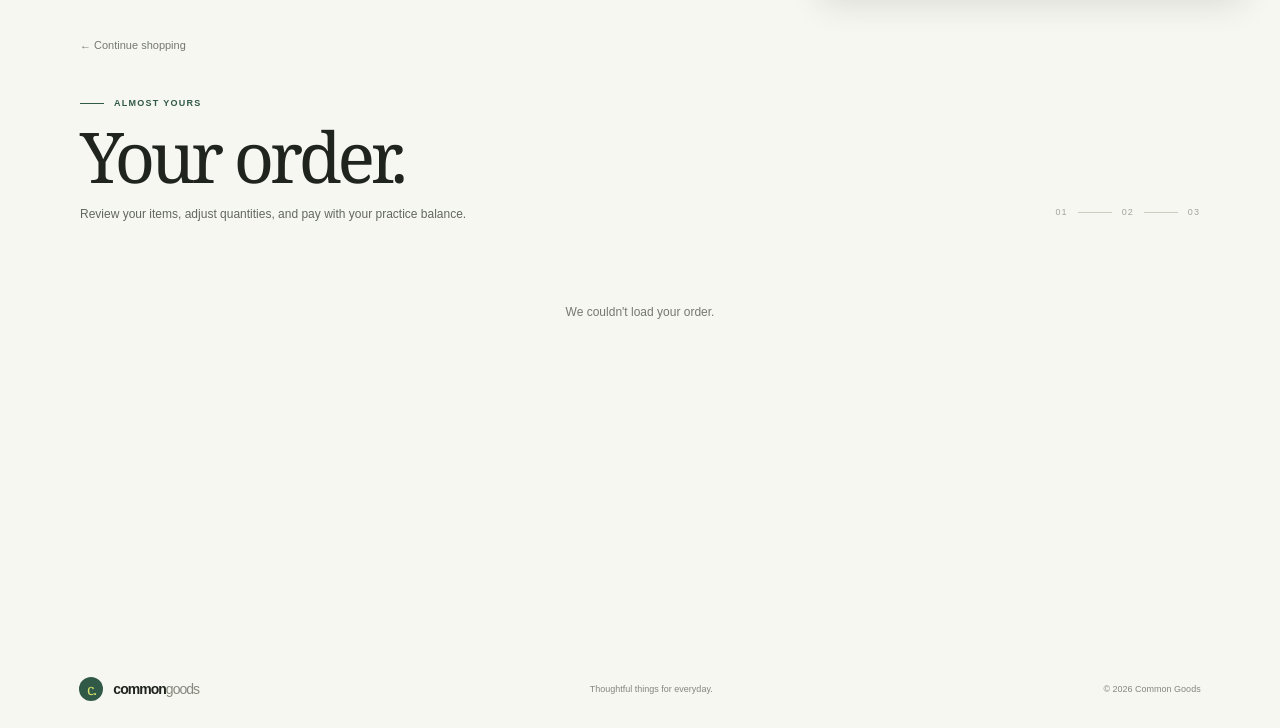
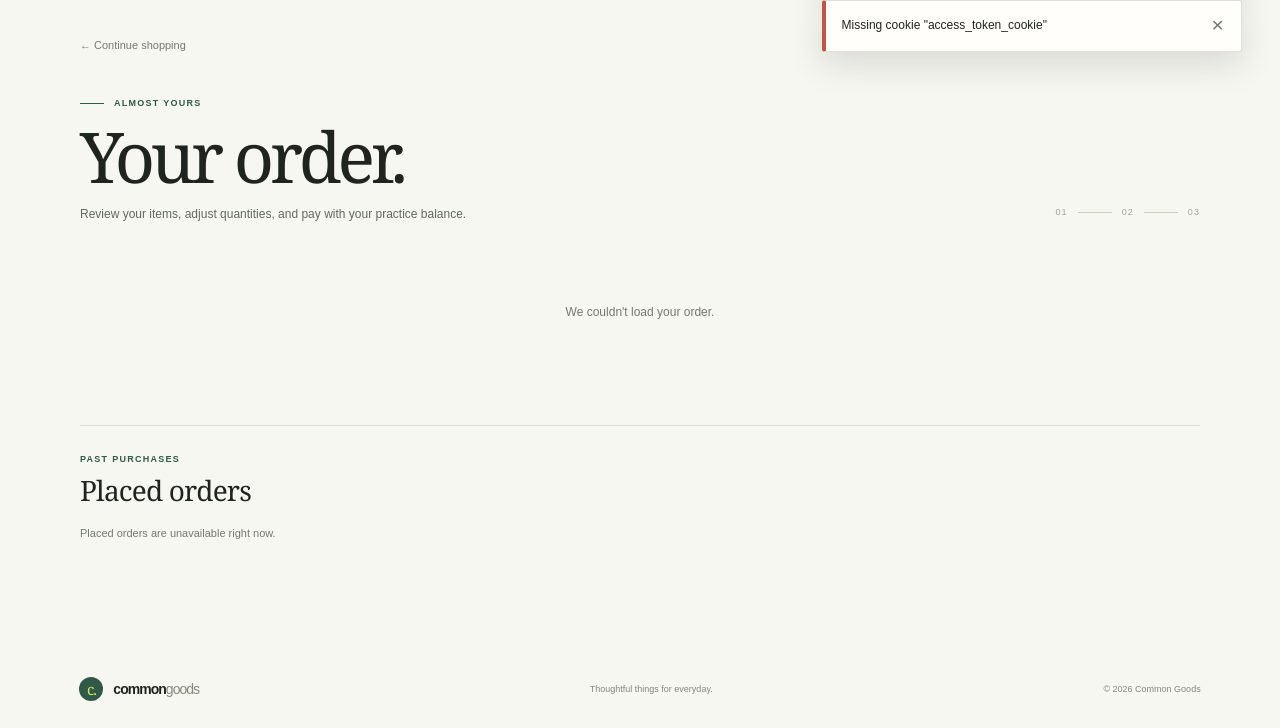
Before and after one commit to pakashiva/ecom, a Flask app: template templates/orders.html in a window 1280 px wide. Shown: the part 82-810 px from the top of the page. Run offline with Flask 3, Linux system fonts and the light colour scheme; the template is opened without the code that fills it, so the values that code supplies are empty.

Commit message:
ordering, checkout handling

```diff
--- a/app_config.py
+++ b/app_config.py
@@ -17,7 +17,7 @@ app.config.update(
     JWT_COOKIE_SAMESITE="Lax",
     JWT_COOKIE_CSRF_PROTECT=False,
     JWT_CSRF_CHECK_FORM=True,
-    JWT_ACCESS_TOKEN_EXPIRES=timedelta(minutes=15),
+    JWT_ACCESS_TOKEN_EXPIRES=timedelta(minutes=225),
 )
 
 jwt = JWTManager(app)
--- a/main.py
+++ b/main.py
@@ -30,6 +30,7 @@ def get_cart_items():
     from sqlalchemy import select
 
     stmt = select(
+        orders.c.order_id,
         order_items.c.quantity,
         order_items.c.unit_price,
         products.c.product_id,
@@ -60,6 +61,7 @@ def get_cart_items():
 
     items = [
         {
+        "order_id": row["order_id"],
         "product_name" : row["product_name"],
         "product_id" : row["product_id"],
         "quantity" : row["quantity"],
@@ -164,6 +166,176 @@ def add_items():
         app.logger.exception("Could not create cart order")
         return jsonify(error="Could not create cart order"), 500
 
+#PATCH /api/cart/items/<product_id>
+
+@app.route("/api/orders/<order_id>/items/<product_id>" , methods = ['PATCH'])
+@jwt_required()
+def update_quantity(product_id , order_id):
+
+    user_id = int(get_jwt_identity())
+    new_quantity = request.get_json()
+
+    if product_id is None or new_quantity is None:
+        return jsonify({"quantity"  : "Invalid"})
+
+    from sqlalchemy import update
+
+    stmt = update(order_items
+            ).values(quantity = int(new_quantity["quantity"])
+            ).where(order_items.c.product_id == int(product_id),
+                 order_items.c.order_id == int(order_id)
+            ).returning(order_items.c.quantity)
+
+    try:
+        with engine.begin() as connection:
+            qt = connection.execute(stmt).scalar_one_or_none()
+
+    except Exception as e:
+        return jsonify({"quantity"  : str(e)})
+
+    return jsonify({"quantity" : str(qt)})
+
+# DELETE /api/orders/<order_id>/items/<product_id>
+
+@app.route("/api/orders/<order_id>/items/<product_id>" , methods = ['DELETE'])
+@jwt_required()
+def delete_item(order_id , product_id):
+
+    from sqlalchemy import delete
+
+    stmt = delete(order_items
+            ).where(order_items.c.product_id == int(product_id),
+                    order_items.c.order_id == int(order_id))
+
+    try:
+        with engine.begin() as connection:
+            connection.execute(stmt)
+
+        return jsonify({"message" : "Success"})
+
+    except Exception as e:
+
+        return jsonify({"message" : str(e)})
+
+@app.route("/api/orders/checkout" , methods = ['POST'])
+@jwt_required()
+def check_out():
+    from sqlalchemy import select, update
+
+    try:
+        data = request.get_json()
+        user_id = int(get_jwt_identity())
+        total_amount = Decimal(str(data["total_amount"]))
+        items = data["items"]
+        order_ids = {int(item["order_id"]) for item in items}
+        order_id = min(order_ids)
+
+        with engine.begin() as connection:
+            balance = connection.execute(
+                select(account.c.balance)
+                .where(account.c.user_id == user_id)
+                .with_for_update()
+            ).scalar_one()
+
+            if total_amount > balance:
+                return jsonify(error="Insufficient wallet balance"), 409
+
+            connection.execute(
+                update(orders)
+                .where(
+                    orders.c.order_id.in_(order_ids),
+                    orders.c.user_id == user_id,
+                    orders.c.status == "cart",
+                )
+                .values(status="paid")
+            )
+
+            connection.execute(
+                update(account)
+                .where(account.c.user_id == user_id)
+                .values(balance=account.c.balance - total_amount)
+            )
+
+            for item in items:
+                connection.execute(
+                    update(products)
+                    .where(products.c.product_id == int(item["product_id"]))
+                    .values(
+                        stock_quantity=(
+                            products.c.stock_quantity - int(item["quantity"])
+                        )
+                    )
+                    .returning(products.c.product_id)
+                ).scalar_one()
+
+        return jsonify(
+            message="Order placed successfully",
+            order_id=order_id,
+            order_ids=sorted(order_ids),
+            total_amount=str(total_amount),
+        ), 200
+    except Exception as e:
+        app.logger.exception("Checkout failed")
+        return jsonify(error=str(e)), 500
+
+@app.route("/api/orders/paid", methods=["GET"])
+@jwt_required()
+def get_paid_orders():
+    user_id = int(get_jwt_identity())
+    from sqlalchemy import select
+
+    stmt = (
+        select(
+            orders.c.order_id,
+            orders.c.created_at,
+            order_items.c.product_id,
+            products.c.product_name,
+            order_items.c.quantity,
+            order_items.c.unit_price,
+        )
+        .select_from(orders)
+        .join(order_items, orders.c.order_id == order_items.c.order_id)
+        .join(products, order_items.c.product_id == products.c.product_id)
+        .where(
+            orders.c.user_id == user_id,
+            orders.c.status == "paid",
+        )
+        .order_by(orders.c.created_at.desc(), orders.c.order_id.desc())
+    )
+
+    with engine.connect() as connection:
+        rows = connection.execute(stmt).mappings().all()
+
+    paid_orders = {}
+    for row in rows:
+        order_id = row["order_id"]
+        order = paid_orders.setdefault(
+            order_id,
+            {
+                "order_id": order_id,
+                "created_at": row["created_at"].isoformat(),
+                "items": [],
+                "total_amount": Decimal("0.00"),
+            },
+        )
+        line_total = row["unit_price"] * row["quantity"]
+        order["items"].append(
+            {
+                "product_id": row["product_id"],
+                "product_name": row["product_name"],
+                "quantity": row["quantity"],
+                "unit_price": str(row["unit_price"]),
+                "line_total": str(line_total),
+            }
+        )
+        order["total_amount"] += line_total
+
+    return jsonify(
+        orders=[
+            {**order, "total_amount": str(order["total_amount"])}
+            for order in paid_orders.values()
+        ]
+    )
 
 @app.route("/wallet" , methods = ['GET'])
 @jwt_required()
@@ -307,7 +479,6 @@ def get_list():
         )
 
 
-
 # Login , singup , logout
 
 @app.route('/login' , methods = ['GET' , 'POST'])
--- a/static/css/orders.css
+++ b/static/css/orders.css
@@ -52,6 +52,18 @@
 .orders-empty .button,.order-confirmation .button{margin-top:4px}
 .order-confirmation .eyebrow{justify-content:center;margin:20px 0 0}
 .confirmation-mark{background:#dce8b1;color:var(--green);font-family:var(--sans);font-size:21px}
+.paid-orders-section{margin-top:58px;padding-top:28px;border-top:1px solid var(--line)}
+.paid-orders-heading{display:flex;align-items:end;justify-content:space-between;margin-bottom:18px}
+.paid-orders-heading .eyebrow{margin-bottom:7px}
+.paid-orders-heading h2{margin:0;font-family:var(--serif);font-size:28px;font-weight:500;letter-spacing:-.03em}
+.paid-orders-state{color:var(--muted);font-size:11px}
+.paid-orders-list{display:grid;gap:14px}
+.paid-order-card{padding:19px 21px;background:#eeefe8}
+.paid-order-card-heading{display:flex;justify-content:space-between;gap:16px;align-items:baseline}
+.paid-order-card-heading h3{margin:0;font-size:13px;font-weight:600}
+.paid-order-card-heading time{color:#74796f;font-size:10px}
+.paid-order-lines{display:grid;gap:7px;margin:14px 0;padding:0;list-style:none;color:#62685d;font-size:11px}
+.paid-order-total{margin:0;padding-top:12px;border-top:1px solid #d5d8ce;text-align:right;color:var(--ink);font-size:11px;font-weight:600}
 @media(max-width:850px){.order-content{grid-template-columns:minmax(0,1fr) 290px;gap:24px}.order-item{grid-template-columns:78px minmax(0,1fr) auto;gap:13px}.order-item-image{width:78px;height:96px}.order-item-price{min-width:75px}}
 @media(max-width:680px){.orders-main{width:min(100% - 32px,1120px);padding:25px 0 60px}.orders-heading{align-items:start;flex-direction:column;margin:36px 0 25px}.orders-step{display:none}.order-content{grid-template-columns:1fr;gap:25px}.order-summary{position:static;order:-1}.order-item{grid-template-columns:68px minmax(0,1fr) auto;gap:11px}.order-item-image{width:68px;height:83px}.order-item-price{min-width:65px}.order-item-name{font-size:11px}.orders-header .account-nav{gap:12px}}
 @media(max-width:400px){.order-item{grid-template-columns:56px minmax(0,1fr) auto;gap:9px}.order-item-image{width:56px;height:70px}.order-item-price{min-width:58px}.order-item-price strong{font-size:10px}}
--- a/static/js/orders.js
+++ b/static/js/orders.js
@@ -11,6 +11,8 @@
     const emptyState = document.getElementById("orders-empty");
     const confirmation = document.getElementById("order-confirmation");
     const confirmationDetail = document.getElementById("confirmation-detail");
+    const paidOrdersState = document.getElementById("paid-orders-state");
+    const paidOrdersList = document.getElementById("paid-orders-list");
 
     let cart = null;
     let isMutating = false;
@@ -51,9 +53,13 @@
 
     function createOrderItem(item) {
         const productId = String(item.product_id);
+        if (item.order_id === undefined || item.order_id === null) {
+            throw new Error("Cart API item is missing order_id");
+        }
         const quantity = Number(item.quantity);
         const row = document.createElement("article");
         row.className = "order-item";
+        row.dataset.orderId = String(item.order_id);
         row.dataset.productId = productId;
         row.dataset.quantity = String(quantity);
 
@@ -178,16 +184,68 @@
         }
     }
 
-    async function changeQuantity(productId, nextQuantity) {
+    function createPaidOrder(order) {
+        const article = document.createElement("article");
+        article.className = "paid-order-card";
+
+        const heading = document.createElement("div");
+        heading.className = "paid-order-card-heading";
+        const orderLabel = document.createElement("h3");
+        orderLabel.textContent = `Order #${order.order_id}`;
+        const date = document.createElement("time");
+        date.dateTime = String(order.created_at);
+        const parsedDate = new Date(order.created_at);
+        date.textContent = Number.isNaN(parsedDate.getTime())
+            ? String(order.created_at)
+            : parsedDate.toLocaleString("en-IN");
+        heading.append(orderLabel, date);
+
+        const lines = document.createElement("ul");
+        lines.className = "paid-order-lines";
+        for (const item of order.items) {
+            const line = document.createElement("li");
+            line.textContent = `${item.product_name} × ${item.quantity} — ${formatMoney(item.line_total)}`;
+            lines.append(line);
+        }
+
+        const total = document.createElement("p");
+        total.className = "paid-order-total";
+        total.textContent = `Paid ${formatMoney(order.total_amount)}`;
+        article.append(heading, lines, total);
+        return article;
+    }
+
+    async function loadPaidOrders() {
+        paidOrdersState.textContent = "Loading placed orders…";
+        paidOrdersList.replaceChildren();
+        try {
+            const data = await sendRequest("/api/orders/paid");
+            if (!Array.isArray(data.orders)) {
+                throw new Error("Placed orders API response must include an orders array");
+            }
+            if (data.orders.length === 0) {
+                paidOrdersState.textContent = "You haven’t placed an order yet.";
+                return;
+            }
+            paidOrdersList.replaceChildren(...data.orders.map(createPaidOrder));
+            paidOrdersState.textContent = "";
+        } catch (error) {
+            paidOrdersState.textContent = "Placed orders are unavailable right now.";
+            showMessage(error.message);
+        }
+    }
+
+    async function changeQuantity(orderId, productId, nextQuantity) {
         if (isMutating) return;
         isMutating = true;
         syncCheckout();
 
+        const itemUrl = `/api/orders/${encodeURIComponent(orderId)}/items/${encodeURIComponent(productId)}`;
         try {
             if (nextQuantity === 0) {
-                await sendRequest(`/api/cart/items/${encodeURIComponent(productId)}`, { method: "DELETE" });
+                await sendRequest(itemUrl, { method: "DELETE" });
             } else {
-                await sendRequest(`/api/cart/items/${encodeURIComponent(productId)}`, {
+                await sendRequest(itemUrl, {
                     method: "PATCH",
                     body: JSON.stringify({ quantity: nextQuantity }),
                 });
@@ -209,13 +267,25 @@
         checkoutButton.textContent = "Processing practice order…";
 
         try {
-            const result = await sendRequest("/api/orders/checkout", { method: "POST" });
+            const payload = {
+                total_amount: cart.total_amount,
+                items: cart.items.map((item) => ({
+                    order_id: item.order_id,
+                    product_id: item.product_id,
+                    quantity: item.quantity,
+                })),
+            };
+            const result = await sendRequest("/api/orders/checkout", {
+                method: "POST",
+                body: JSON.stringify(payload),
+            });
             orderContent.hidden = true;
             emptyState.hidden = true;
             ordersState.hidden = true;
             confirmation.hidden = false;
             const orderNumber = result.order_id ? ` #${result.order_id}` : "";
             confirmationDetail.textContent = `Practice order${orderNumber} is complete. No real payment was made.`;
+            await loadPaidOrders();
         } catch (error) {
             showMessage(error.message);
             await loadCart(false);
@@ -234,10 +304,11 @@
         const step = Number(button.dataset.cartStep);
         const nextQuantity = Math.max(0, currentQuantity + step);
         if (nextQuantity !== currentQuantity) {
-            changeQuantity(row.dataset.productId, nextQuantity);
+            changeQuantity(row.dataset.orderId, row.dataset.productId, nextQuantity);
         }
     });
 
     checkoutButton.addEventListener("click", checkout);
     loadCart();
+    loadPaidOrders();
 })();
--- a/templates/orders.html
+++ b/templates/orders.html
@@ -82,6 +82,17 @@
             <p id="confirmation-detail">Your practice order is complete.</p>
             <a class="button button-dark" href="/">Back to the collection <span aria-hidden="true">→</span></a>
         </section>
+
+        <section class="paid-orders-section" aria-labelledby="paid-orders-title">
+            <div class="paid-orders-heading">
+                <div>
+                    <p class="eyebrow">Past purchases</p>
+                    <h2 id="paid-orders-title">Placed orders</h2>
+                </div>
+            </div>
+            <p class="paid-orders-state" id="paid-orders-state" role="status">Loading placed orders…</p>
+            <div class="paid-orders-list" id="paid-orders-list"></div>
+        </section>
     </main>
 
     <footer class="site-footer orders-footer">
```
